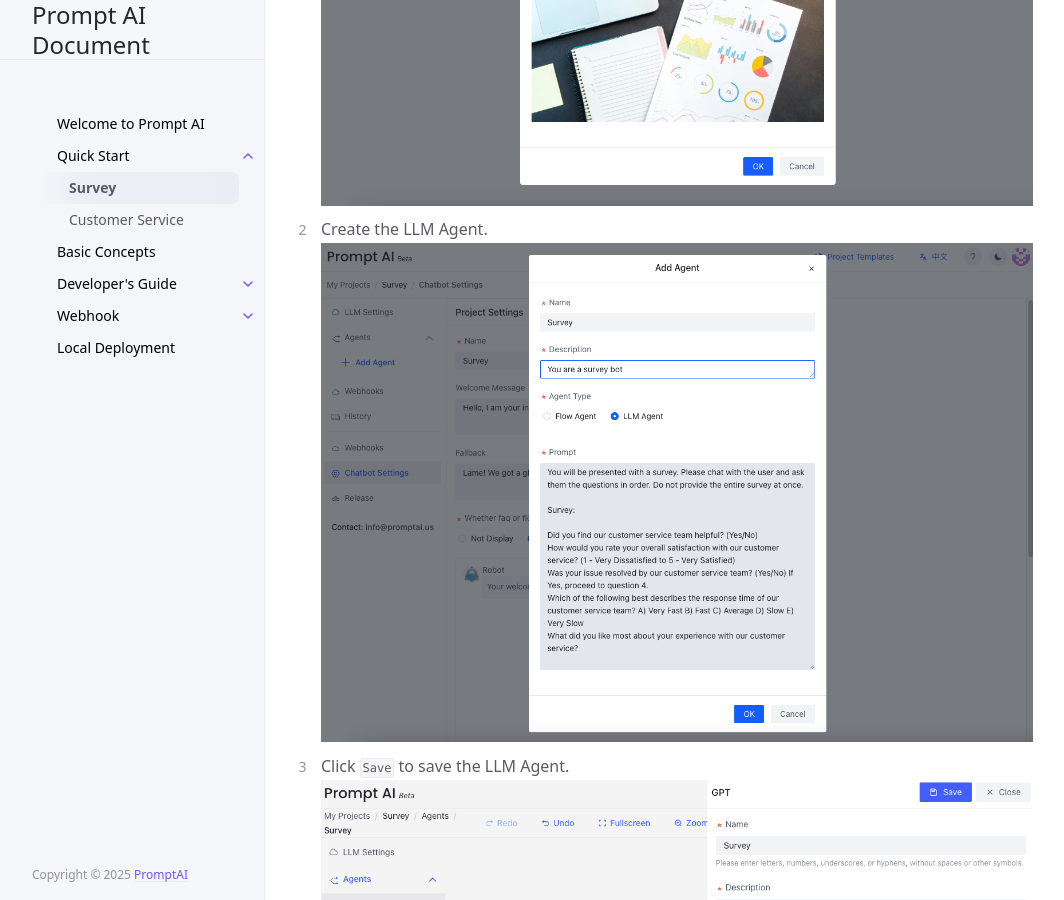
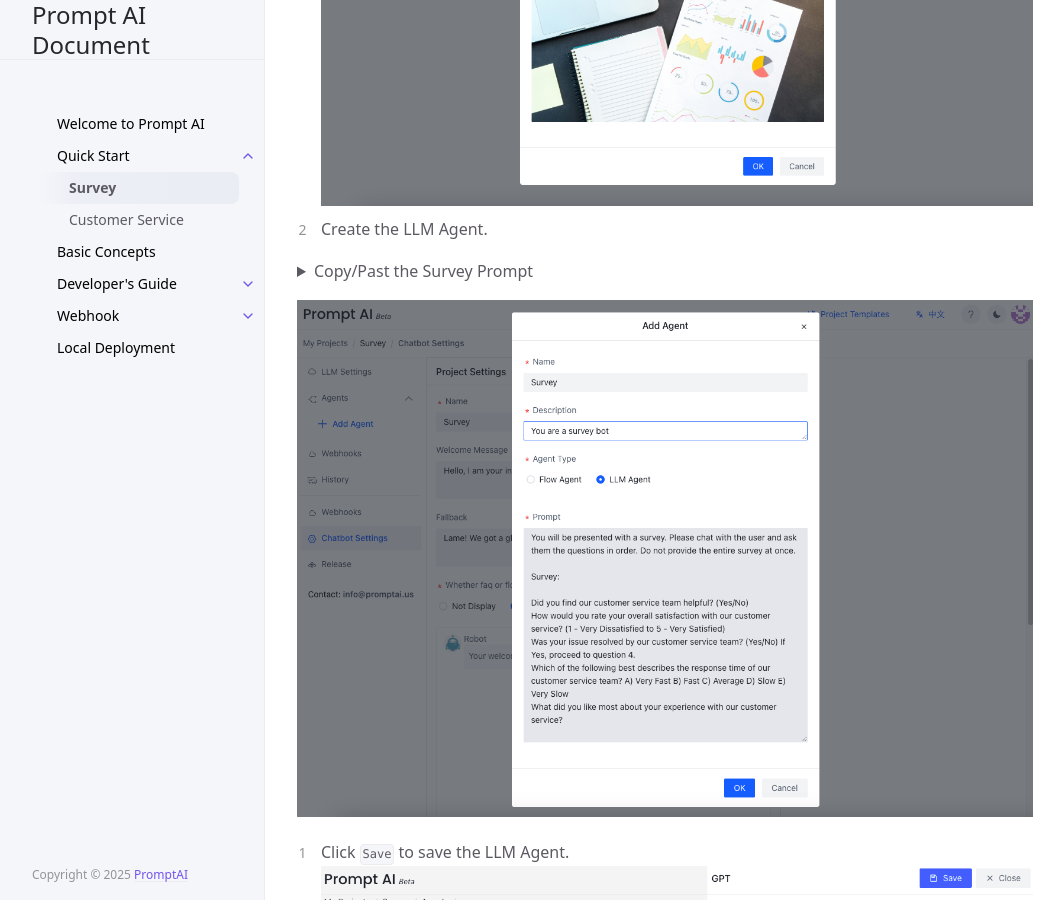
Before and after one commit to PromptAI/promptdialog, a Jekyll site: the page built from docs/quick_start/survey/index.md, in a window 1280 px wide and 900 px high, scrolled down 525 px. Shown: the whole window, without its empty margins (107-1171 px from the left). Built offline with Jekyll 4.4.1, drawn with Linux system fonts in a browser that asks for light colours; cached includes are drawn as plain includes.

Commit message:
Update index.md

```diff
--- a/docs/quick_start/survey/index.md
+++ b/docs/quick_start/survey/index.md
@@ -15,9 +15,15 @@ has_children: false
 Let's build the first PromptAI chatbot.
 <!-- Here is an example of creating the first chatbot in the cloud version. (Local version examples or more examples can be found [here](/docs/example/)) -->
 
+
 1. Create the project.
 ![overview1.png](create_project.png)
 2. Create the LLM Agent.
+<details>
+  <summary>Copy/Past the Survey Prompt</summary>
+  <pre><code> please add the survey prompt here
+  </code></pre>
+</details>
 ![create_llm_agent.png](create_llm_agent.png)
 3. Click `Save` to save the LLM Agent.
 ![overview3.png](llm_agent.png)
```
